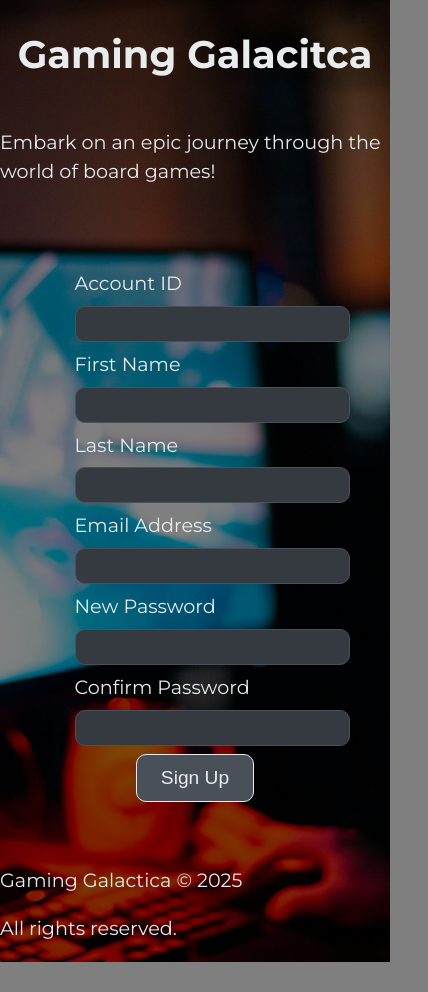
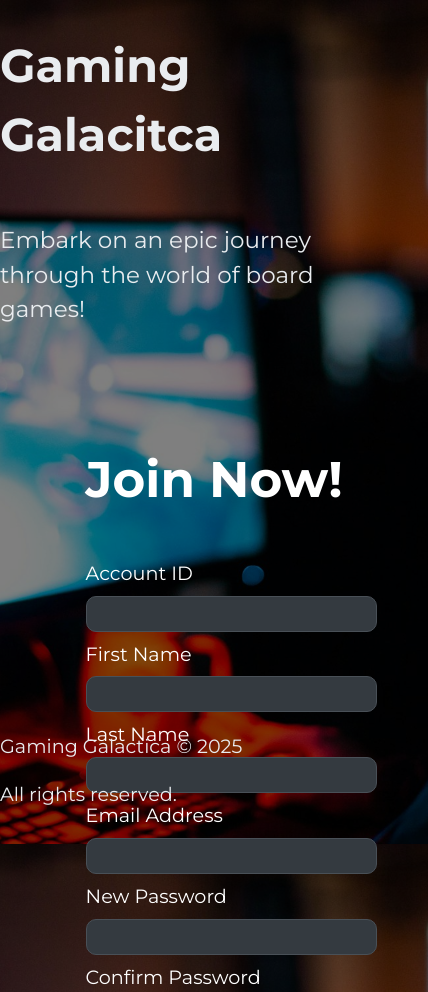
Before and after one commit to madhavmishra09/Gaming-Galactica, a plain HTML site: page index.html in a window 390 px wide. Shown: the top 992 px of the page, 428 px wide, since content can reach past the window. Before the commit the page ends 962 px from the top, so only its background shows below. Drawn offline with Linux system fonts and the light colour scheme; a web font is replaced by a local one.

Commit message:
Animation changes when you click on the content of the form and submit button

```diff
--- a/index.html
+++ b/index.html
@@ -18,6 +18,7 @@
     </div>
     <div class="login-form">
         <form action="\">
+            <h2 class="ft">Join Now!</h2>
             <label for="accountid">Account ID</label><br>
             <input type="text" name="accountID" id="accountid" required><br>
             <label for="fname">First Name</label><br>
--- a/styles.css
+++ b/styles.css
@@ -10,28 +10,59 @@ body{
     font-size: 1.2rem;
     line-height: 1.5;
     margin: 0;
+    height: 100vh;
+    width: 100%;
+    @media (max-width: 768px) {
+        width: 90%;
+    }
+
+    @media (max-width: 480px) {
+        width: 100%;
+    }
 }
-.title{
+body::transition{
+    background-color: rgba(0, 0, 0, 0.5);
+    background-blend-mode: darken;
+}
+.title, .subtitle{
     display: flex;
     flex-direction: column;
     justify-content: center;
     align-items: center;
-
+    font-size: larger;
 }
-.subtitle{
+.ft{
+    font-size: 50px;
+}
+.login-form{
+    flex:1;
     display: flex;
     flex-direction: column;
-    justify-content: center;
+    justify-content: center ;
     align-items: center;
-}
-.login-form{
-    display: flex;
-    flex-direction: column;
-    justify-content: center;
-    align-items: center;
-    max-width: 500px;
+    height: 250px;
+    width: 500px;
     margin: 2rem auto;
     padding: 2rem;
+    color: white;
+
+    @media (max-width: 768px) {
+        width: 90%;
+        height: auto;
+        padding: 1em;
+        top: 10%;
+        right: 5%;
+        transform: translateY(0);
+    }
+
+    @media (max-width: 480px) {
+        width: 100%;
+        height: auto;
+        padding: 1em;
+        top: 5%;
+        right: 0;
+        transform: translateY(0);
+    }
 }
 
 #submit {
@@ -65,3 +96,28 @@ input{
     font-size: 1rem;
     width: 100%;
 }
+input::hover
+{
+    background-color: #495057;
+    color: #e9ecef;
+    border: 1px solid #e9ecef;
+    cursor: pointer;
+    transform: scale(1.1);
+}
+input:focus{
+    background-color: #495057;
+    color: #e9ecef;
+    border: 1px solid #e9ecef;
+    cursor: pointer;
+    transform: scale(1.1);
+    transition: 0.3s;
+}
+footer{
+
+    position: absolute;
+    bottom: 0;
+    left: 0;
+    right: 0;
+    padding: 1rem 0;
+    color: #e9ecef;
+}
```
